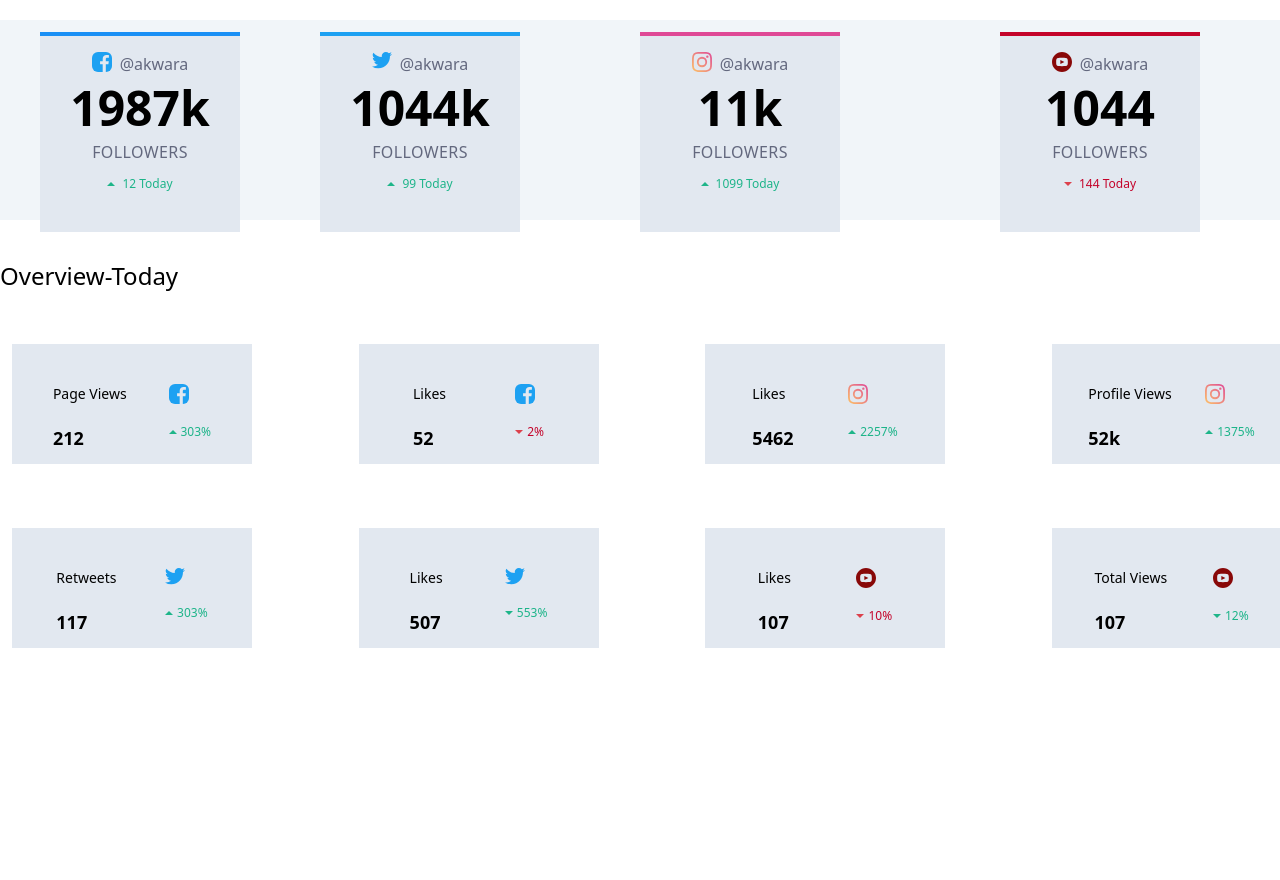
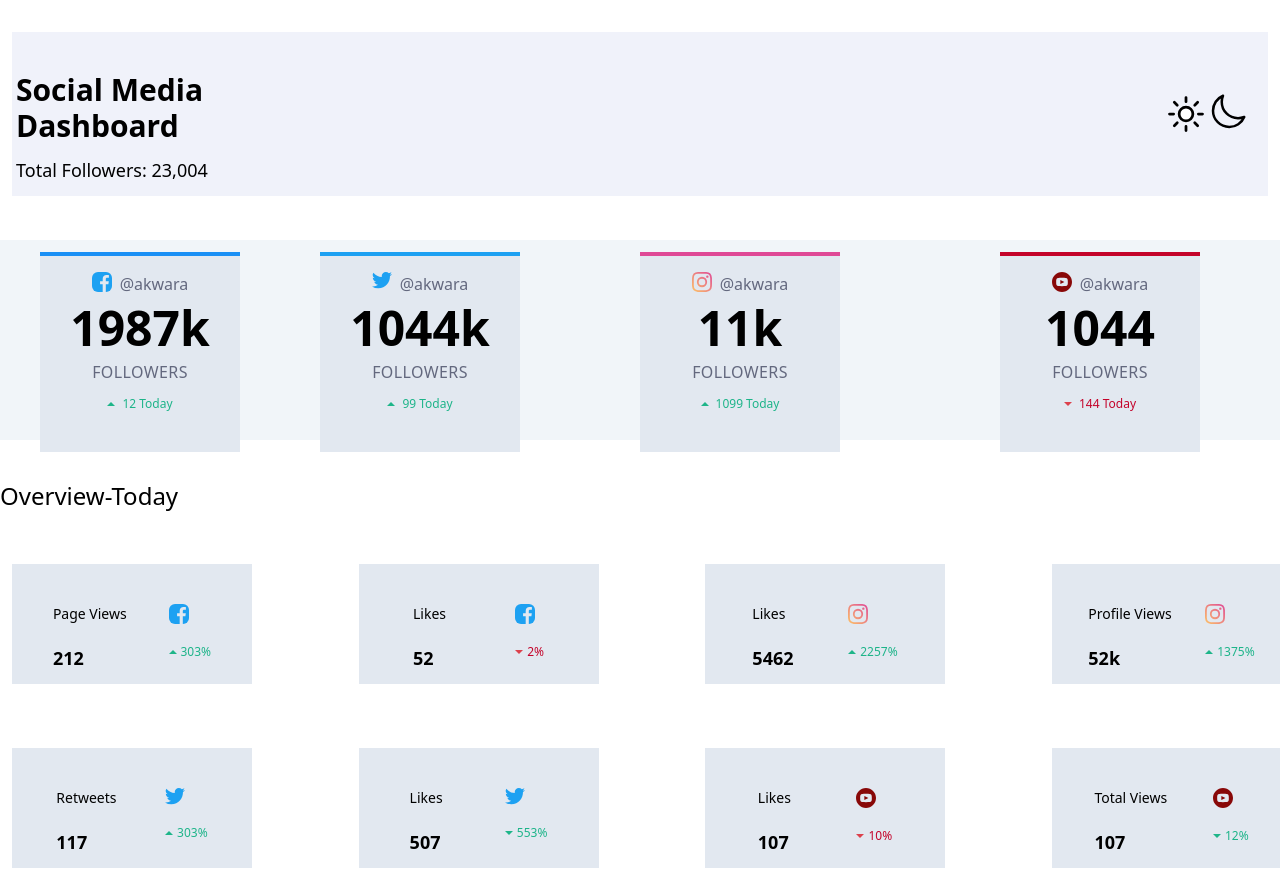
Before and after one commit to teagir-amos/Theme-Switcher, a website: page src/index.html in a window 1280 px wide. Before the commit the page ends 800 px from the top, so only its background shows below. Drawn offline with Linux system fonts and the light colour scheme.

Commit message:
adding toggle butoton on lg screen

```diff
--- a/src/index.html
+++ b/src/index.html
@@ -7,7 +7,7 @@
     <link href="./output.css" rel="stylesheet">
 </head>
 <body class="dark:bg-background-50">
-    <div class="container box-border mx-auto flex justify-evenly  mt-5 h-50 sm:justify-center antialiased lg:hidden sm:w-full " > <!--container-->
+    <div class="container box-border mx-auto flex justify-evenly  mt-5 h-50 sm:justify-center antialiased sm:w-full " > <!--container-->
         <div class="flex h-fit  dark:bg-cardbg-50 bg-light-100 w-full m-3 " > <!--Media dashboard-->
             <div class="mt-10 w-full"> <!--Heading + Followers-->
                 <h1 class= "text-black  dark:text-white-50 flex  font-bold text-3xl capitalize pl-1"> social media</h1> <span class="text-black flex dark:text-white font-bold text-3xl capitalize pl-1">Dashboard</span>
```
Also changed, not shown: src/output.css.
